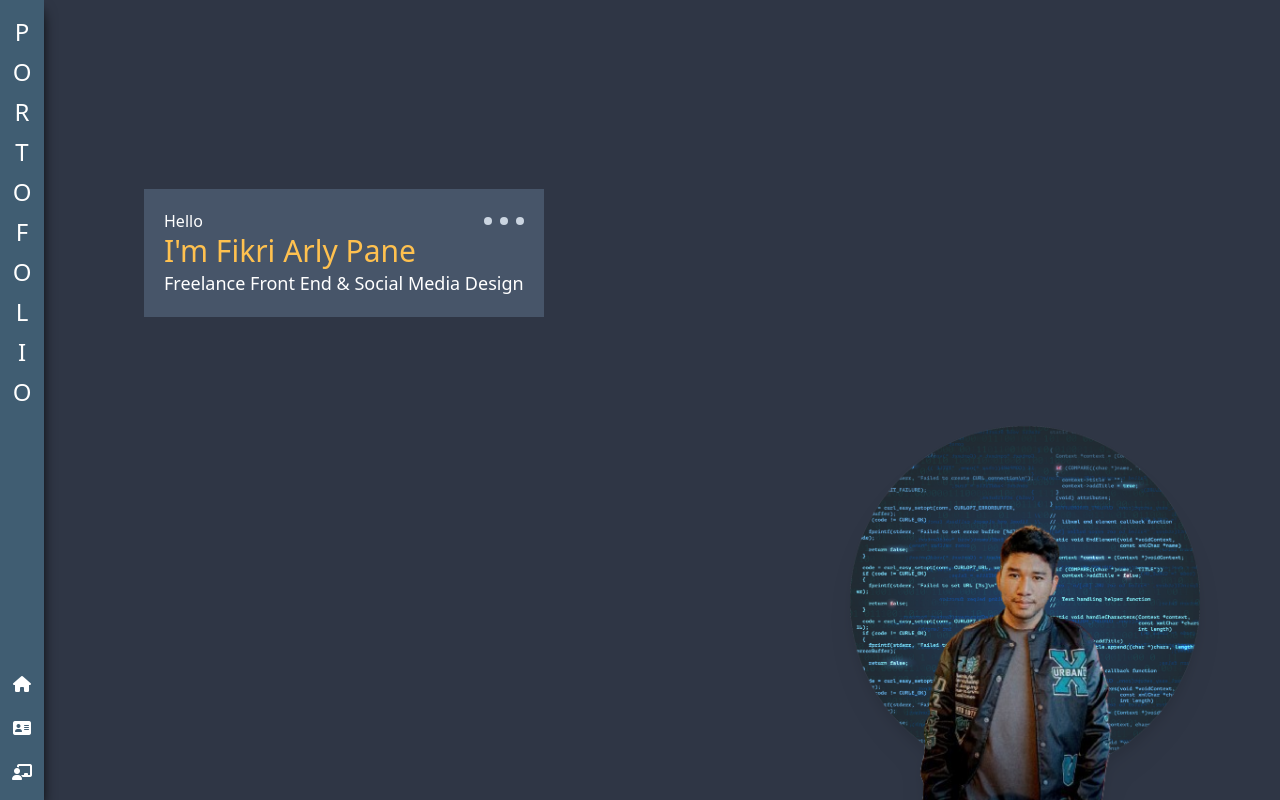
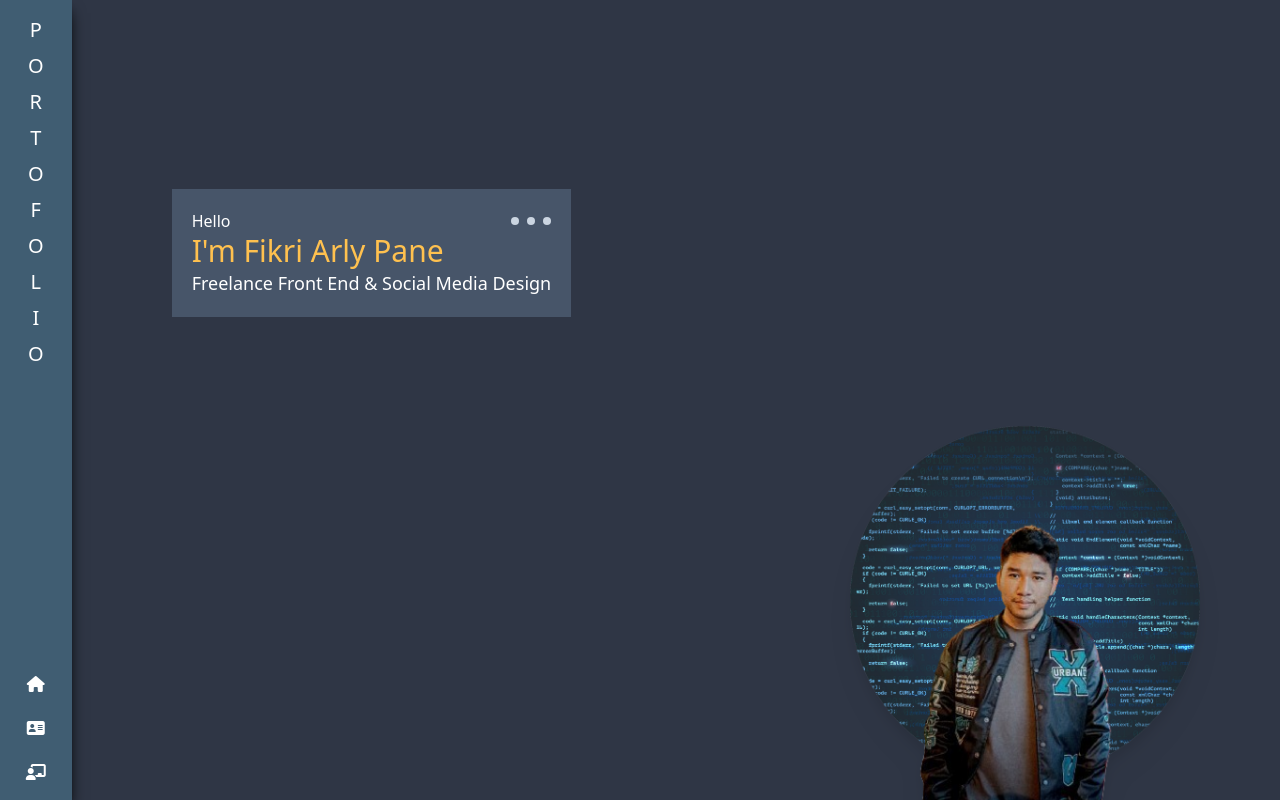
Before and after one commit to fikriarp/fikri-porto, a React (Vite) app: page / in a window 1280 px wide. Built offline with nearby package versions, Linux system fonts and the light colour scheme.

Commit message:
add: porto title

```diff
--- a/src/Component/NavBar.jsx
+++ b/src/Component/NavBar.jsx
@@ -7,17 +7,17 @@ export default function NavBar({ onSelect }) {
     bg-[#405D72] flex flex-col justify-between
     items-center py-4 text-[#ffff] shadow-lg shadow-black"
     >
-      <div className="flex flex-col items-center gap-2">
-        <p className="lg:text-2xl text-sm">P</p>
-        <p className="lg:text-2xl text-sm">O</p>
-        <p className="lg:text-2xl text-sm">R</p>
-        <p className="lg:text-2xl text-sm">T</p>
-        <p className="lg:text-2xl text-sm">O</p>
-        <p className="lg:text-2xl text-sm">F</p>
-        <p className="lg:text-2xl text-sm">O</p>
-        <p className="lg:text-2xl text-sm">L</p>
-        <p className="lg:text-2xl text-sm">I</p>
-        <p className="lg:text-2xl text-sm">O</p>
+      <div className="flex flex-col items-center gap-2 px-4">
+        <p className="lg:text-xl text-sm">P</p>
+        <p className="lg:text-xl text-sm">O</p>
+        <p className="lg:text-xl text-sm">R</p>
+        <p className="lg:text-xl text-sm">T</p>
+        <p className="lg:text-xl text-sm">O</p>
+        <p className="lg:text-xl text-sm">F</p>
+        <p className="lg:text-xl text-sm">O</p>
+        <p className="lg:text-xl text-sm">L</p>
+        <p className="lg:text-xl text-sm">I</p>
+        <p className="lg:text-xl text-sm">O</p>
       </div>
 
       <ul className="flex flex-col gap-5 items-center">
```
